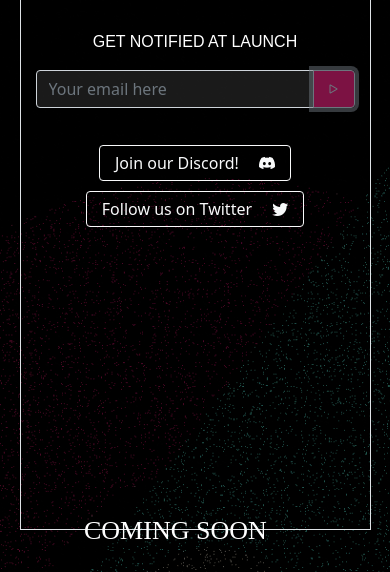
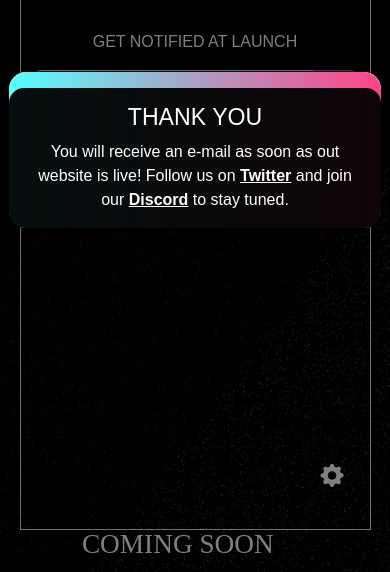
Before and after one commit to abikoraj/Play-To-Dao---Landing-Page, a plain HTML site: page index.html in a window 390 px wide. Both pictures are taken after a click on the button 333 px from the left and 361 px from the top of the page. Shown: the part 272-844 px from the top of the page. Drawn offline with nearby package versions, Linux system fonts and the light colour scheme; a web font is replaced by a local one.

Commit message:
language btn added in mobile view

```diff
--- a/index.html
+++ b/index.html
@@ -37,18 +37,54 @@
             </div>
             <div class="input-group input-box mb-4">
                 <input type="text" class="form-control input-text" placeholder="Your email here"
-                    aria-label="Recipient's username" aria-describedby="button-addon2">
-                <button class="btn btn-outline-secondary imp-btn" type="button" id="button-addon2"><i
-                        class="bi bi-play"></i></button>
+                    aria-label="Your email here" aria-describedby="button-addon2" required>
+                <button class="btn btn-outline-secondary imp-btn" type="button" data-bs-toggle="modal"
+                    data-bs-target="#exampleModal"><i class="bi bi-play"></i></button>
             </div>
-            <div class="d-flex justify-content-center p-2 flex-wrap">
-                <button class="btn btn-outline-light social-btn">Join our Discord! <i
-                        class="bi bi-discord ps-3"></i></button>
-                <button class="btn btn-outline-light social-btn">Follow us on Twitter <i
-                        class="bi bi-twitter ps-3"></i></button>
+            <div class="d-flex justify-content-center p-2 flex-wrap btn-social">
+                <button class="btn btn-outline-light social-btn"><span>Join our Discord! </span><i
+                        class="bi bi-discord"></i></button>
+                <button class="btn btn-outline-light social-btn"> <span>Follow us on Twitter! </span> <i
+                        class="bi bi-twitter"></i></button>
             </div>
+            <button class="btn pop-btn" type="button" data-bs-toggle="modal" data-bs-target="#bottomModel"><i
+                    class="bi bi-gear-fill fs-3 text-white"></i></button>
+
             <span class="btm-text">COMING SOON</span>
         </div>
+
+        <div class="modal fade " id="exampleModal" tabindex="-1" style="border-radius: 18px;"
+            aria-labelledby="exampleModalLabel" aria-hidden="true">
+            <div class="modal-dialog modal-dialog-centered modal-container">
+                <div class="modal-content modal-container">
+                    <div class="modal-back">
+                        <p> </p>
+                        <div class="modal-body modal-front">
+                            <h3>THANK YOU</h3>
+                            You will receive an e-mail as soon as out website is live! Follow us on
+                            <span> Twitter</span> and join our
+                            <span> Discord</span> to stay tuned.
+                        </div>
+                    </div>
+
+                </div>
+            </div>
+        </div>
+
+        <div class="modal carousel-fade" id="bottomModel" tabindex="-1" aria-labelledby="exampleModalLabel"
+            aria-hidden="true">
+            <div class="modal-dialog modal-dialog-centered modal-container " style="align-items: flex-end;">
+                <div class="modal-content bottom-modal">
+
+                    <div class="modal-body p-2 d-flex justify-content-between">
+                        <button class="btn btn-outline-dark modal-btn btn-sm px-4 m-auto">Spanish</button>
+                        <button class="btn btn-outline-dark modal-btn btn-sm active px-4 m-auto">English</button>
+                    </div>
+
+                </div>
+            </div>
+        </div>
+
 
     </div>
 
--- a/style.css
+++ b/style.css
@@ -62,6 +62,13 @@
   color: #ffffff;
 }
 
+i::before,
+::after {
+  border: none;
+  outline: none;
+  box-sizing: unset;
+}
+
 .imp-btn {
   background: rgba(247, 37, 133, 0.5);
 }
@@ -71,6 +78,39 @@
 
 .btm-text {
   background: transparent;
+}
+
+.modal-container {
+  border-radius: 18px;
+}
+
+.modal-back {
+  border-radius: 18px;
+  background: linear-gradient(90deg, #56ffff 0%, #fd458a 98.77%);
+}
+
+.modal-front {
+  background: rgba(0, 0, 0, 0.94);
+  border-radius: 15px;
+  font-family: "Avenir LT Std", sans-serif;
+  color: #ffffff;
+  opacity: 80;
+}
+
+.modal-front > h3 {
+  font-family: "Portico", sans-serif;
+}
+
+.modal-front > span {
+  font-weight: bold;
+  text-decoration: underline;
+}
+.pop-btn {
+  display: none;
+}
+
+.btn-social > button > i {
+  padding: 10px;
 }
 
 @media (max-width: 480px) {
@@ -94,4 +134,32 @@
     width: unset;
     margin: 15px;
   }
+  .btn-social > button > span {
+    display: none;
+  }
+  .btn-social > button > i {
+    padding: 5px;
+  }
+  .pop-btn {
+    display: flex;
+    justify-content: right;
+    outline: none;
+    border: none;
+    position: absolute;
+    right: 4%;
+    bottom: 4%;
+  }
+
+  .bottom-modal {
+    background: rgba(255, 255, 255, 0.85);
+    font-family: "Avenir LT Std", sans-serif;
+  }
+
+  .btm-text {
+    font-size: 7vw;
+    position: fixed;
+    bottom: 9px;
+    left: 21%;
+    margin: auto;
+  }
 }
```
